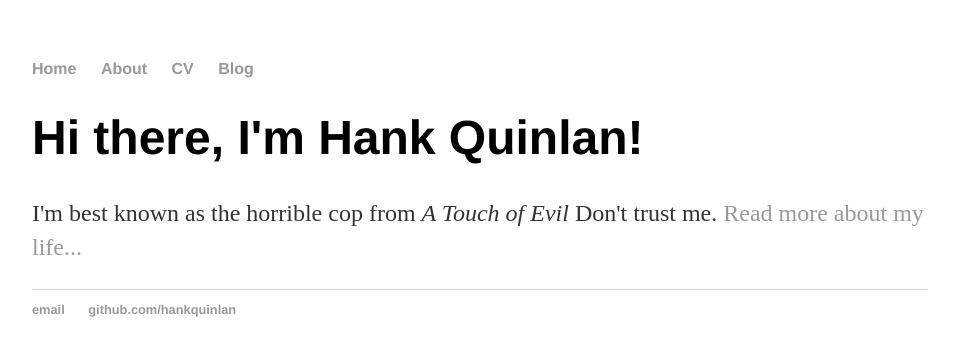
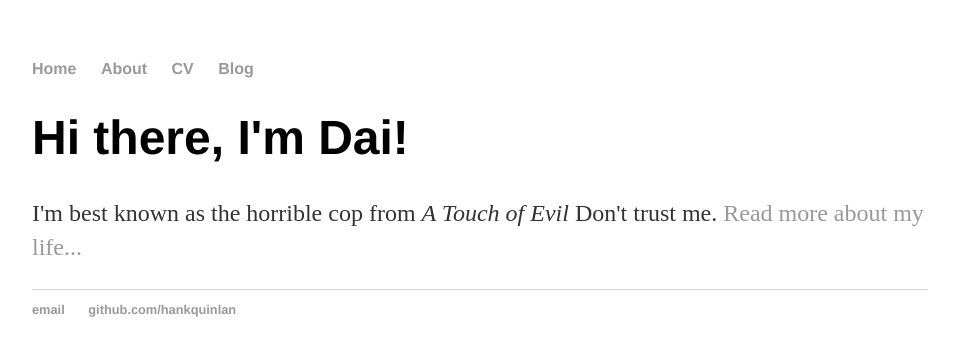
Before and after one commit to zrxdaly/zrxdaly.github.io, a Jekyll site: the page built from index.html, in a window 1280 px wide. Shown: the top 356 px of the page, without its empty margins (160-1115 px from the left). Built offline with Jekyll 4.4.1, drawn with Linux system fonts in a browser that asks for light colours.

Commit message:
commit local

```diff
--- a/index.html
+++ b/index.html
@@ -3,6 +3,6 @@ layout: default
 title: Hank Quinlan, Horrible Cop
 ---
 <div class="blurb">
-	<h1>Hi there, I'm Hank Quinlan!</h1>
+	<h1>Hi there, I'm Dai!</h1>
 	<p>I'm best known as the horrible cop from <em>A Touch of Evil</em> Don't trust me. <a href="/about">Read more about my life...</a></p>
 </div><!-- /.blurb -->
```
